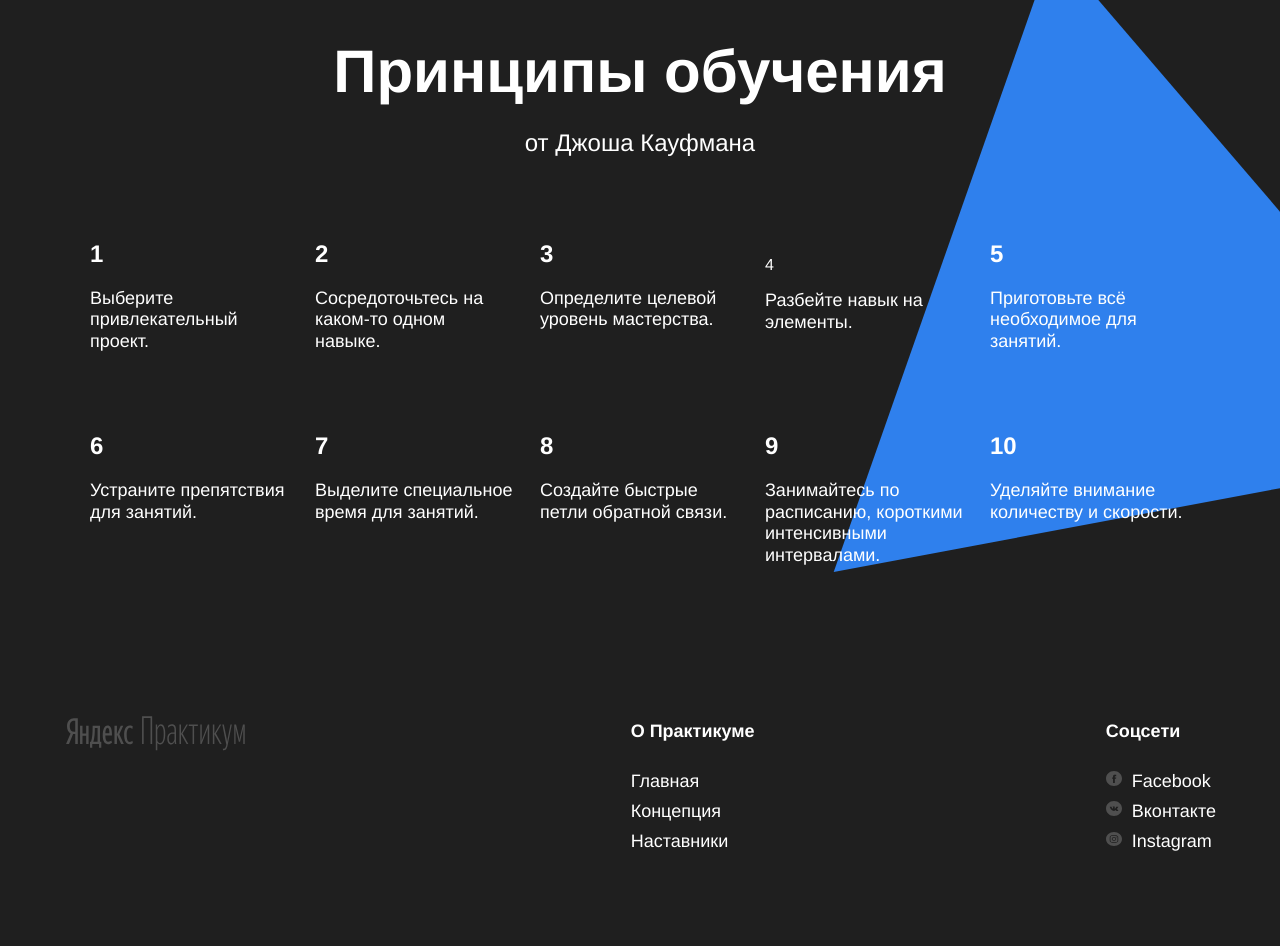
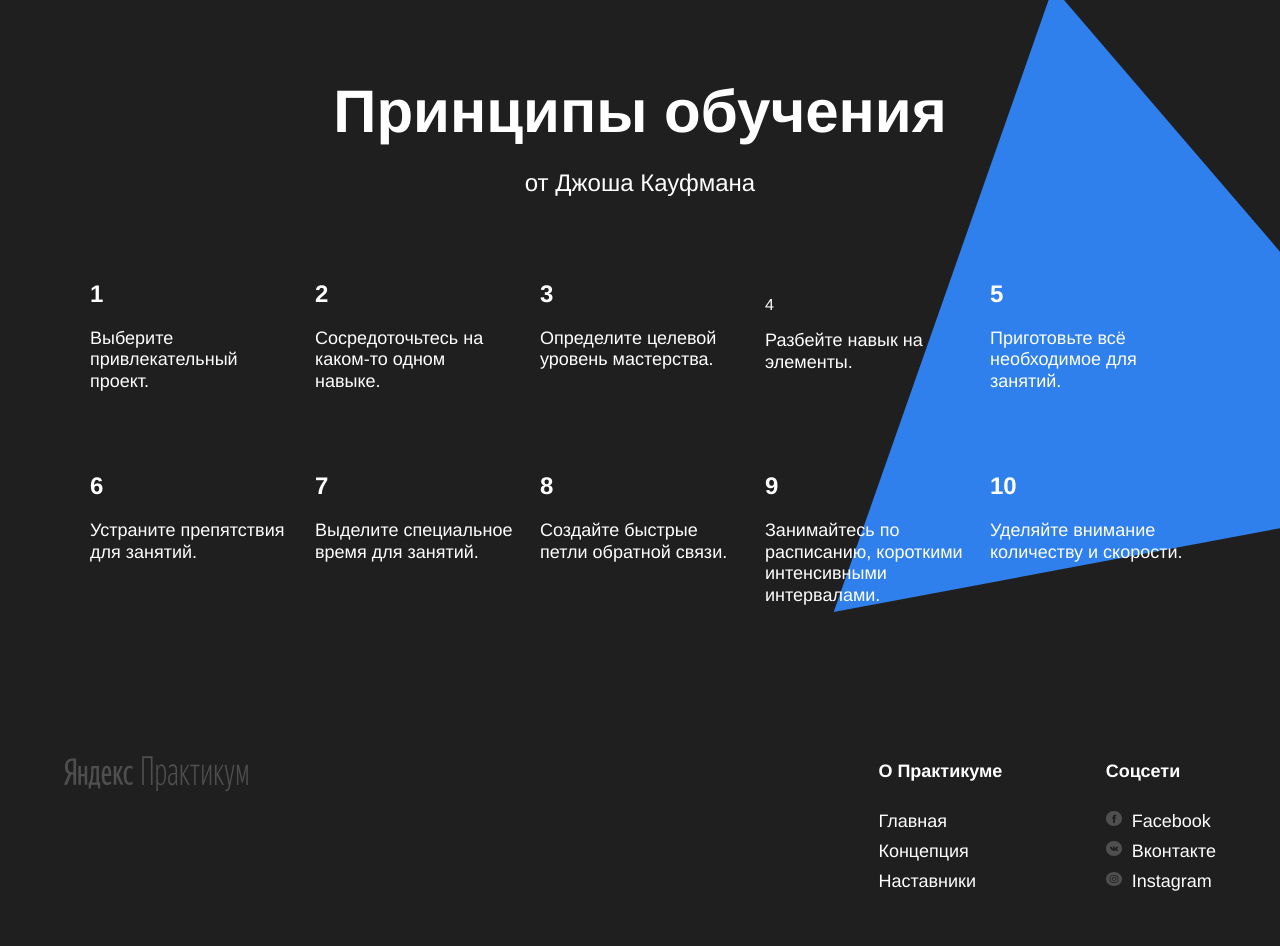
Before and after one commit to SVPopova/how-to-learn, a plain HTML site: page index.html in a window 1280 px wide. Shown: the part 2940-3886 px from the top of the page. Drawn offline with Linux system fonts and the light colour scheme.

Commit message:
Вторая проверка

```diff
--- a/index.html
+++ b/index.html
@@ -10,8 +10,8 @@
 <body>
   <div class="page">
     <header class="header">
-      <div class=header__logo>
-        <a class="header__logo_link" href="#"><img class="header__logo_img" src="images/logo_place_header.svg" alt="Логотип ЯП"></a>
+      <div class="logo logo_place_header">
+        <a class="logo_place_header_link" href="#"><img class="logo_place_header_img" src="images/logo_place_header.svg" alt="Логотип ЯП"></a>
       </div>
       <h1 class="header__title">Научиться учиться</h1>
       <p class="header__subtitle">Какие современные и эффективные подходы к обучению вы можете использовать в своей жизни?<a href="#" class="header__link">Узнать &rarr;</a></p>
@@ -32,8 +32,10 @@
       </section>
 
       <section class="digits">
+        <header class="digits__title">
           <h2 class="section-title">Цифры и факты</h2>
-        <h3 class="section-subtitle margin-bottom_s">Про учёбу и мозг</h3>
+          <p class="section-subtitle margin-bottom_s">Про учёбу и мозг</p>
+        </header>
         <div class="table">
           <div class="table__cell margin-bottom_s">
             <p class="table__heading">86 миллиардов</p>
@@ -41,7 +43,7 @@
           </div>
           <div class="table__cell margin-bottom_s">
             <p class="table__heading">2.1 миллиарда</p>
-            <p class="table__text">Число нуждающихся в повышении квалификации</p>
+            <p class="table__text margin-bottom_xs">Число нуждающихся в повышении квалификации</p>
             <p class="table__text margin-bottom_0">Всемирный Банк, 2017</p>
           </div>
           <div class="table__cell margin-bottom_s">
@@ -54,7 +56,7 @@
           </div>
           <div class="table__cell">
             <p class="table__heading">420 миллионов</p>
-            <p class="table__text">Число взрослых людей моложе 25 лет, не имеющих образования для трудоустройства</p>
+            <p class="table__text margin-bottom_xs">Число взрослых людей моложе 25 лет, не имеющих образования для трудоустройства</p>
             <p class="table__text margin-bottom_0">Всемирный Банк, 2017</p>
           </div>
           <div class="table__cell">
@@ -80,8 +82,10 @@
 
       <section class="kaufman">
         <img class="kaufman__trangle" alt="Треугольник" src="images/kaufman-triangle.svg">
+        <header class="kaufman__title">
           <h2 class="section-title__theme_dark">Принципы обучения</h2>
-        <h3 class="section-subtitle__theme_dark margin-bottom_m">от Джоша Кауфмана</h3>
+          <p class="section-subtitle__theme_dark margin-bottom_m">от Джоша Кауфмана</p>
+        </header>
         <div class="table__theme_dark">
           <div class="table__cell_theme_dark margin-bottom_m">
             <p class="table__heading">1</p>
@@ -129,28 +133,35 @@
     <footer class="footer">
       <div class=footer__columns>
         <div class="footer__columns_content_copyright">
+          <div class="logo logo_place_footer">
             <a class="logo_place_footer_link" href="#"><img class="logo_place_footer_img" src="images/logo_place_footer.svg" alt="Логотип ЯП"></a>
+          </div>
           <p class="footer__author">&COPY; 2020. Попова Светлана</p>
         </div>
         <div class="footer__columns_content_info">
           <h4 class="footer__column-heading">О Практикуме</h4>
           <nav class="footer__column_menu">
-            <a class="footer__column_link" href="#">Главная</a>
-           <a class="footer__column_link" href="#">Концепция</a>
-           <a class="footer__column_link" href="#">Наставники</a>
+            <ul class="footer__column_list">
+            <li><a class="footer__column_link" href="#">Главная</a></li>
+            <li><a class="footer__column_link" href="#">Концепция</a></li>
+            <li><a class="footer__column_link" href="#">Наставники</a></li>
+            </ul>
           </nav>
         </div>
+        <!--СДЕЛАТЬ ИЗ СОЦСЕТЕЙ МЕНЮ!!!!!!!!!!!!!!!!!-->
         <div class="footer__columns_content_social">
           <h4 class="footer__column-heading">Соцсети</h4>
-          <a class="footer__social-icon_link" href="#">
+          <ul class="footer__column_list">
+            <li><a class="footer__social-icon_link" href="#">
               <p class="footer__social-icon_text"><img class="footer__social-icon_img" src="images/facebook_color_white.svg" alt="Facebook">Facebook</p>
-          </a>
-         <a class="footer__social-icon_link" href="#">
+            </a></li>
+            <li><a class="footer__social-icon_link" href="#">
               <p class="footer__social-icon_text"><img class="footer__social-icon_img" src="images/vk_color_white.svg" alt="Вконтакте">Вконтакте</p>
-         </a>
-         <a class="footer__social-icon_link" href="#">
+            </a></li>
+            <li><a class="footer__social-icon_link" href="#">
               <p class="footer__social-icon_text"><img class="footer__social-icon_img" src="images/instagram_color_white.svg" alt="Instagram">Instagram</p>
-         </a>
+            </a></li>
+          </ul>
         </div>
         </div>
     </footer>
--- a/styles/style.css
+++ b/styles/style.css
@@ -25,13 +25,16 @@
    /* выше установили ограничения для секции */
 }
 
-.header__logo{
+.logo{
     position: absolute;
     z-index: 10;
+    width: 183px;
+    height: 32px;
+}
+
+.logo_place_header{
     left: 64px;
     top: 30px;
-    width: 183px;
-    height: 32px;
 }
 
 .header__title{
@@ -182,9 +185,15 @@
     margin-bottom: 0px;
 }
 
+.margin-bottom_xs{
+    margin-bottom: 20px;
+}
+
+
                    /*Блок ФЕЙНМАН*/
 
 .feynman{
+    position: relative;
     height: 790px;
     background-color: #f2f2f2;
     background-image: url(../images/feynman.png);
@@ -213,7 +222,7 @@
 
 .feynman__link{
     position: absolute;
-    top: 2459px;
+    top: 50%;
     right: 48px;
     text-decoration: none;
     font-size: 36px;
@@ -290,11 +299,11 @@
 .footer{
     background-color: #1f1f1f;
     padding: 60px 0 40px 0;
+    min-height: 350px;
 }
 
 .footer__columns{
     display: flex;
-    flex-basis: 711px;
     margin:0 64px;
     justify-content: space-between;
     width: 90%;
@@ -304,18 +313,18 @@
 
 .footer__columns_content_copyright{
     display: flex;
-    flex-direction: column;
-    justify-content: space-between;
-    flex-wrap: wrap;
+    align-items: flex-end;
+    flex-basis: 711px;
+    position: relative;
 }
 
-.logo_place_footer_img{
-    width: 183px;
-    height: 35px;
+.logo_place_footer{
+    top:0;
+    left:0;
 }
 
 .footer__author{
-    margin-bottom: 18px;
+    margin: 18px 0 18px 0;
     line-height: 25px;
     font-size: 18px;
     font-weight: normal;
@@ -346,6 +355,12 @@
     flex-wrap: wrap;
 }
 
+.footer__column_list{
+list-style-type: none;
+padding: 0;
+margin: 0;
+}
+
 .footer__column_link{
     text-decoration: none;
     line-height: 30px;
```
Lines whose indentation alone changed are shown as unchanged.
